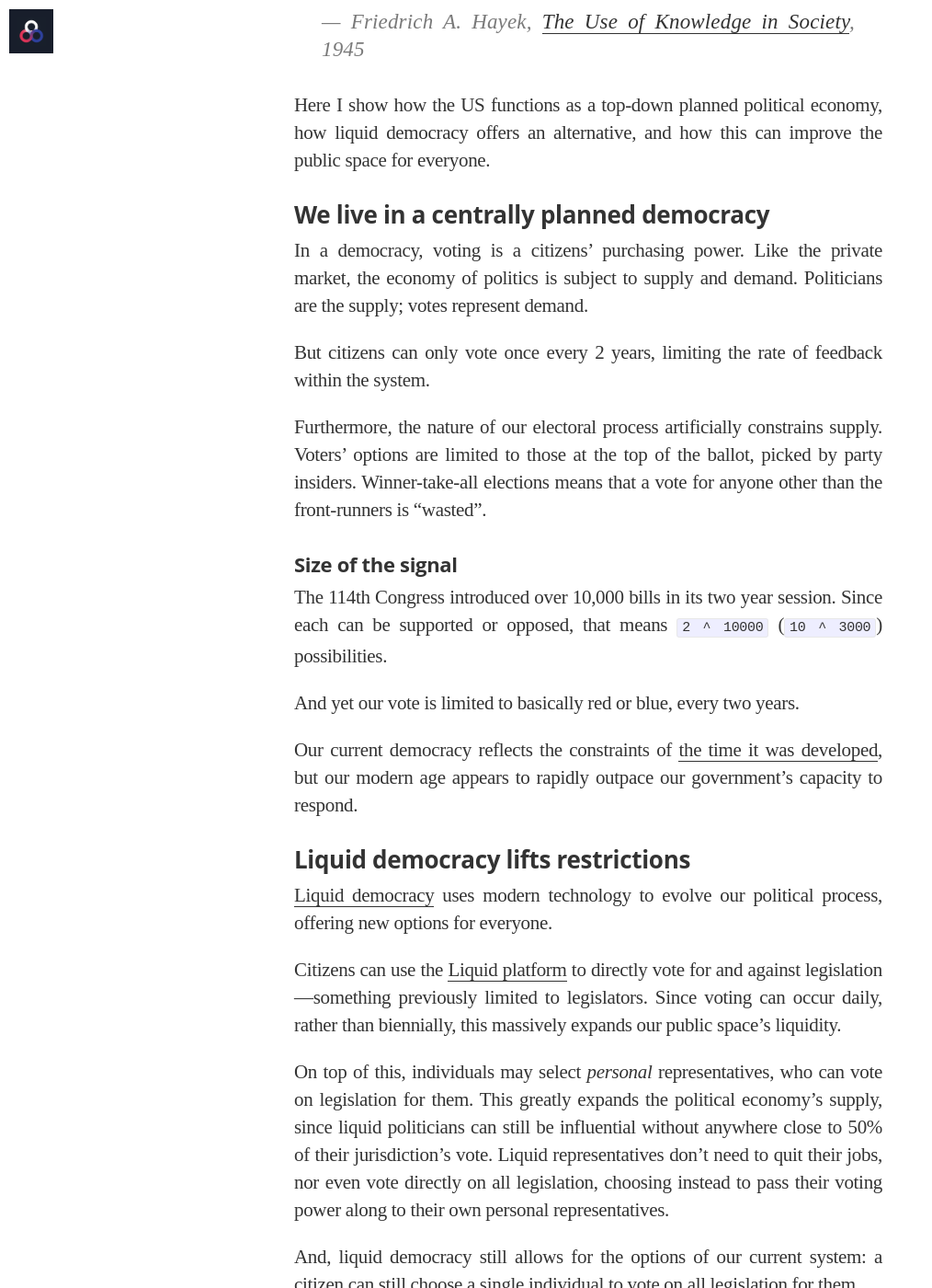
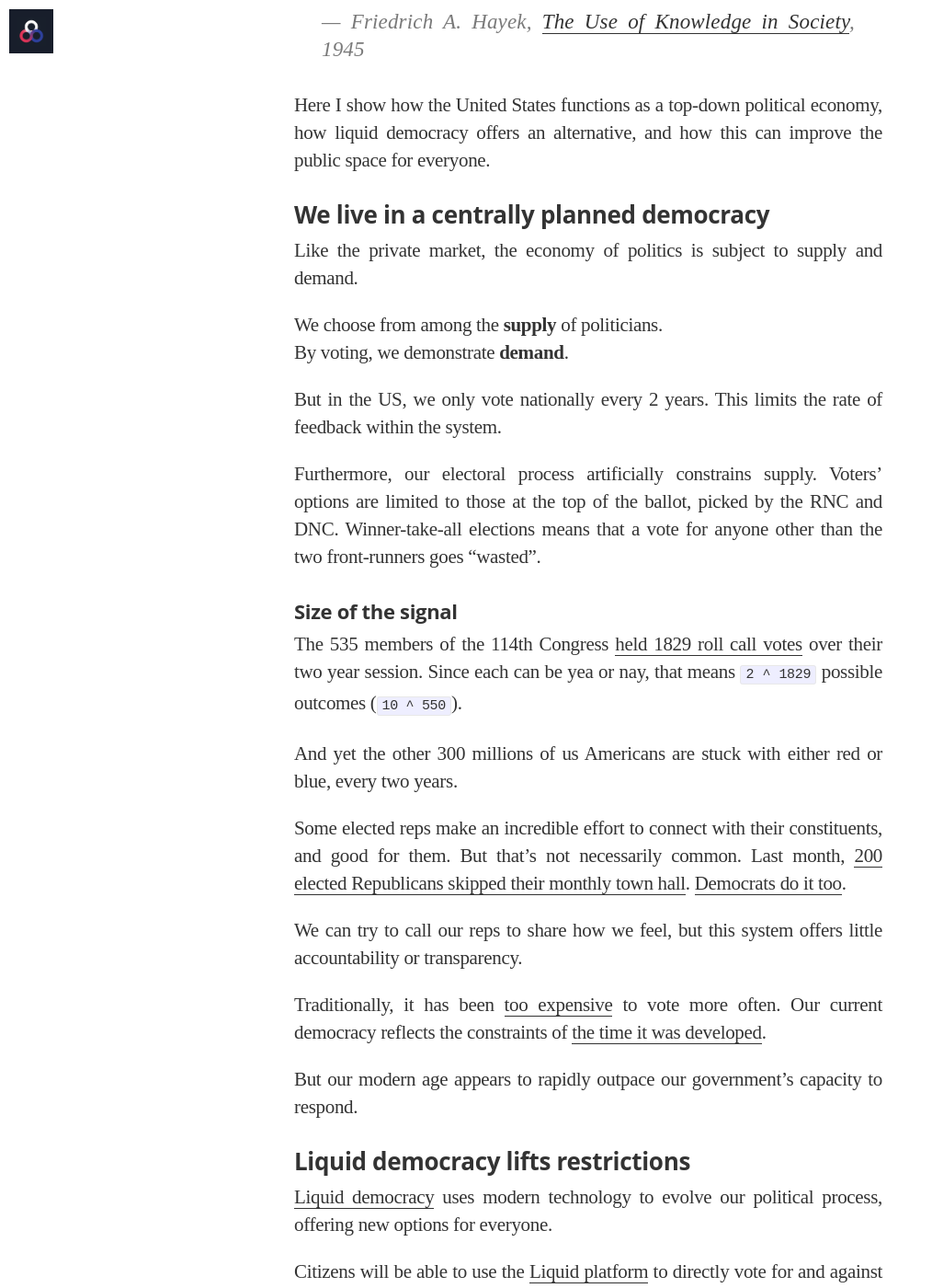
Before and after one commit to voteliquid/blog, a Jekyll site: the page built from _posts/2017-04-12-liquid-democracy-and-a-free-political-economy.md, in a window 1280 px wide and 1400 px high, scrolled down 548 px. Shown: the whole window at 92% size, without its empty margins (0-1014 px from the left). Built offline with Jekyll 4.4.1, drawn with Linux system fonts in a browser that asks for light colours; nearby versions of some CDN libraries; some web fonts are replaced; some of the changed text lies outside the part shown.

Commit message:
Revise LD & a FPE

```diff
--- a/_posts/2017-04-12-liquid-democracy-and-a-free-political-economy.md
+++ b/_posts/2017-04-12-liquid-democracy-and-a-free-political-economy.md
@@ -3,7 +3,7 @@ layout: post
 title: Liquid Democracy and a Free Political Economy
 author: davidernst
 date: 2017-04-12
-excerpt: 'Here I show how the US functions as a top-down planned political economy, how liquid democracy offers an alternative, and how this can improve the public space for everyone.'
+excerpt: 'Here I show how the United States functions as a top-down political economy, how liquid democracy offers an alternative, and how this can improve the public space for everyone.'
 unlisted: true
 ---
 
@@ -11,33 +11,42 @@ unlisted: true
 >
 > — Friedrich A. Hayek, [The Use of Knowledge in Society](http://www.econlib.org/library/Essays/hykKnw1.html), 1945
 
-Here I show how the US functions as a top-down planned political economy, how liquid democracy offers an alternative, and how this can improve the public space for everyone.
+Here I show how the United States functions as a top-down political economy, how liquid democracy offers an alternative, and how this can improve the public space for everyone.
 
 ### We live in a centrally planned democracy
 
-In a democracy, voting is a citizens’ purchasing power. Like the private market, the economy of politics is subject to supply and demand. Politicians are the supply; votes represent demand.
+Like the private market, the economy of politics is subject to supply and demand.
 
-But citizens can only vote once every 2 years, limiting the rate of feedback within the system.
+We choose from among the **supply** of politicians.
+By voting, we demonstrate **demand**.
 
-Furthermore, the nature of our electoral process artificially constrains supply. Voters’ options are limited to those at the top of the ballot, picked by party insiders. Winner-take-all elections means that a vote for anyone other than the front-runners is “wasted”.
+But in the US, we only vote nationally every 2 years. This limits the rate of feedback within the system.
+
+Furthermore, our electoral process artificially constrains supply. Voters’ options are limited to those at the top of the ballot, picked by the RNC and DNC. Winner-take-all elections means that a vote for anyone other than the two front-runners goes “wasted”.
 
 #### Size of the signal
 
-The 114th Congress introduced over 10,000 bills in its two year session. Since each can be supported or opposed, that means `2 ^ 10000` (`10 ^ 3000`) possibilities.
+The 535 members of the 114th Congress [held 1829 roll call votes](https://www.congress.gov/roll-call-votes) over their two year session. Since each can be yea or nay, that means `2 ^ 1829` possible outcomes (`10 ^ 550`).
 
-And yet our vote is limited to basically red or blue, every two years.
+And yet the other 300 millions of us Americans are stuck with either red or blue, every two years.
 
-Our current democracy reflects the constraints of [the time it was developed](/2017/02/09/why-hasnt-voting-changed/), but our modern age appears to rapidly outpace our government's capacity to respond.
+Some elected reps make an incredible effort to connect with their constituents, and good for them. But that's not necessarily common. Last month, [200 elected Republicans skipped their monthly town hall](https://news.vice.com/story/more-than-200-republicans-in-congress-are-skipping-february-town-halls-with-constituents). [Democrats do it too](http://www.nytimes.com/2010/06/07/us/politics/07townhall.html).
+
+We can try to call our reps to share how we feel, but this system offers little accountability or transparency.
+
+Traditionally, it has been [too expensive](https://twitter.com/dsernst/status/845566576245927936) to vote more often. Our current democracy reflects the constraints of [the time it was developed](/2017/02/09/why-hasnt-voting-changed/).
+
+But our modern age appears to rapidly outpace our government's capacity to respond.
 
 ### Liquid democracy lifts restrictions
 
 [Liquid democracy](https://intro.liquid.vote) uses modern technology to evolve our political process, offering new options for everyone.
 
-Citizens can use the [Liquid platform](https://join.liquid.vote) to directly vote for and against legislation—something previously limited to legislators. Since voting can occur daily, rather than biennially, this massively expands our public space's liquidity.
+Citizens will be able to use the [Liquid platform](https://join.liquid.vote) to directly vote for and against legislation—something previously limited to legislators. Since voting can occur daily, rather than biennially, this massively expands our public space's liquidity.
 
-On top of this, individuals may select *personal* representatives, who can vote on legislation for them. This greatly expands the political economy's supply, since liquid politicians can still be influential without anywhere close to 50% of their jurisdiction’s vote. Liquid representatives don’t need to quit their jobs, nor even vote directly on all legislation, choosing instead to pass their voting power along to their own personal representatives.
+On top of this, individuals may select *personal* representatives to vote on legislation for them. This greatly expands the political economy's supply, since liquid politicians can still be influential without anywhere close to 50% of their jurisdiction’s vote. Liquid representatives don’t need to quit their jobs, nor even vote directly, choosing instead to pass their voting power along to their own personal representatives.
 
-And, liquid democracy still allows for the options of our current system: a citizen can still choose a single individual to vote on all legislation for them.
+And, liquid democracy still allows for all the options of our current system: a citizen can still choose a single individual to vote on all legislation for them.
 
 ### Creating a smarter democracy
 
@@ -51,4 +60,8 @@ As a country, we've [unlocked unprecedented wealth in our private sphere](https:
 
 #### Liquid democracy represents a free political economy
 
-Join us. Show your support [by signing up](https://join.liquid.vote).
+Join us.
+
+We're creating technology to allow liquid democracy at the local, state, and national level.
+
+Show your support [by signing up](https://join.liquid.vote).
```
